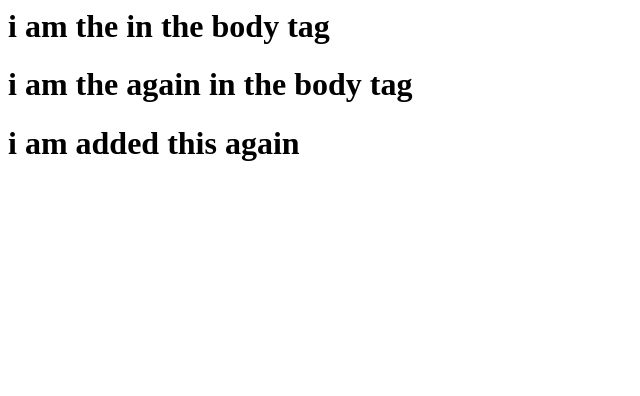
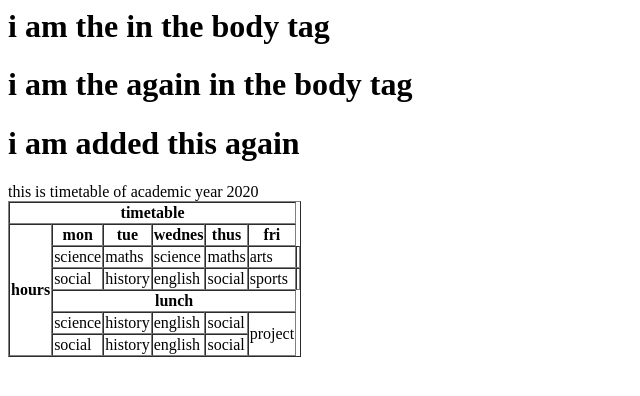
Before and after one commit to ThinlleeyWangchuk/Demo-repo, a plain HTML site: page index.html in a window 1280 px wide. Shown: the whole page, without its empty margins (0-640 px from the left). Drawn offline with Linux system fonts and the light colour scheme.

Commit message:
Update index.html

```diff
--- a/index.html
+++ b/index.html
@@ -11,3 +11,63 @@
 
 
 </html>
+<!DOCTYPE html>
+<html>
+<head>
+  <title> table and list </title>
+
+
+</head>
+<body>
+  <caption> this is timetable of academic year 2020</caption>
+  <table border="1" cellspacing ="0">
+    <tr>
+    <th colspan="6"> timetable</th>
+   </tr>
+   <tr>
+    <th rowspan="6">hours</th>
+    <th> mon</th>
+    <th> tue </th>
+    <th> wednes</th>
+    <th> thus </th>
+    <th> fri </th>
+    </tr>
+    <tr>
+      <td> science </td>
+      <td> maths </td>
+      <td> science </td>
+      <td> maths </td>
+      <td> arts <td>
+    </tr>
+    <tr>
+      <td> social </td>
+      <td> history </td>
+      <td> english </td>
+      <td> social </td>
+      <td> sports <td>
+    </tr>
+    <tr>
+      <th colspan ="5"> lunch </th>
+    </tr>
+    <tr>
+      <td> science  </td>
+      <td> history </td>
+      <td> english </td>
+      <td> social </td>
+      <td rowspan="2"> project</td>
+
+    </tr>
+    <tr>
+      <td> social </td>
+      <td> history </td>
+      <td> english </td>
+      <td> social </td>
+    </tr>
+
+
+
+  </table>
+  </body>
+
+
+</html>
```
